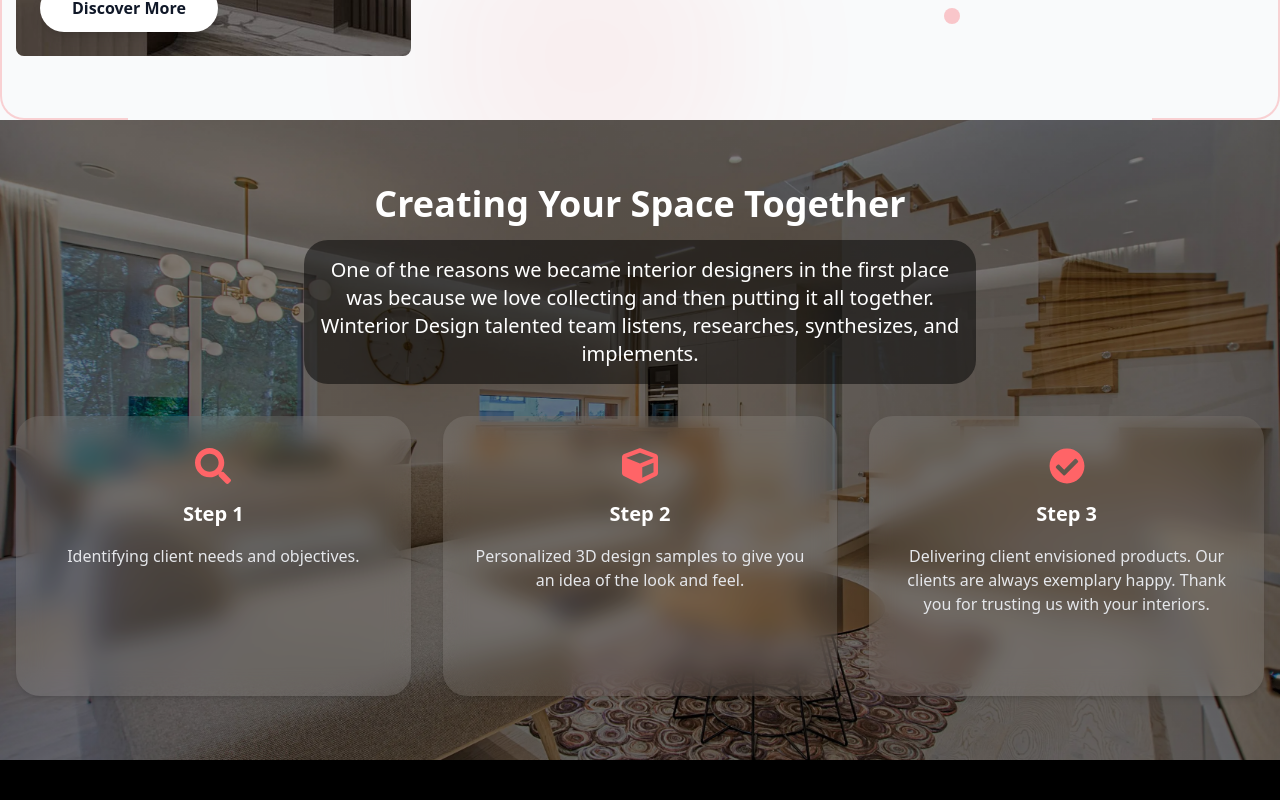
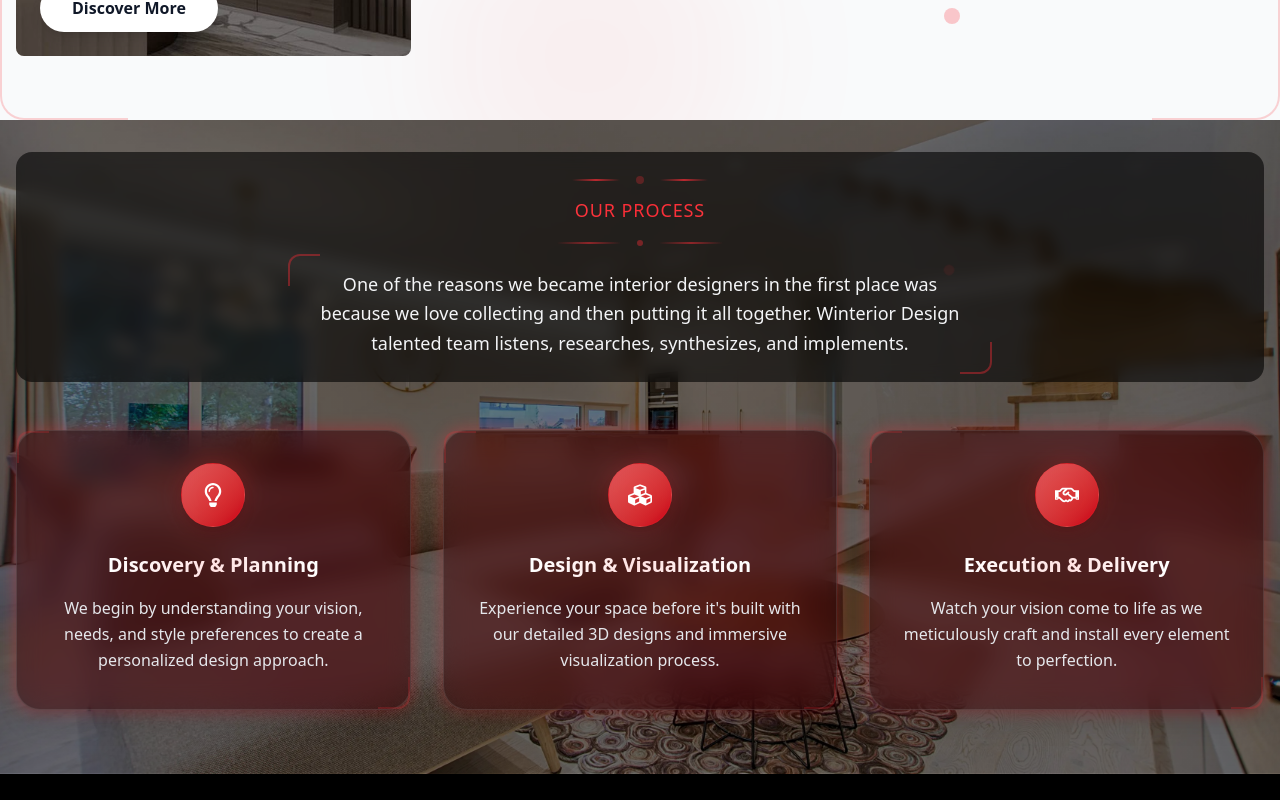
Before and after one commit to Lawrence137/winteriordesign-webapp, a React (Vite) app: page / in a window 1280 px wide. Shown: the part 2860-3660 px from the top of the page. Built offline with nearby package versions, Linux system fonts and the light colour scheme.

Commit message:
added aesthetics

```diff
--- a/src/components/Process.jsx
+++ b/src/components/Process.jsx
@@ -1,35 +1,57 @@
 import { memo } from 'react';
-import { FaSearch, FaCube, FaCheckCircle } from 'react-icons/fa';
+import { FaRegLightbulb, FaCubes, FaRegHandshake } from 'react-icons/fa';
 import ScrollReveal from './ScrollReveal';
 
 // Memoize the process step card to prevent unnecessary re-renders
 const ProcessStep = memo(({ Icon, title, description, delay }) => (
   <ScrollReveal delay={delay}>
-    <div className="step-card bg-white/10 backdrop-blur-md p-8 rounded-3xl shadow-md hover:shadow-lg hover:scale-105 transition-all duration-300 h-[280px] flex flex-col items-center">
-      <Icon className="text-red-400 text-4xl mb-4" />
-      <h3 className="text-xl font-semibold mb-4">{title}</h3>
-      <p className="text-gray-200 text-center">
-        {description}
-      </p>
+    <div className="group relative">
+      {/* Animated Background Glow */}
+      <div className="absolute -inset-0.5 bg-gradient-to-r from-red-500 to-red-600 rounded-3xl blur opacity-30 group-hover:opacity-50 transition duration-500"></div>
+
+      {/* Card Content */}
+      <div className="relative bg-black/40 backdrop-blur-md p-8 rounded-3xl shadow-xl hover:shadow-2xl transition-all duration-500 h-[280px] flex flex-col items-center border border-white/10">
+        {/* Icon Container with Glow Effect */}
+        <div className="relative mb-6">
+          <div className="absolute inset-0 bg-red-500/20 rounded-full blur-md transform group-hover:scale-110 transition-transform duration-500"></div>
+          <div className="relative bg-gradient-to-br from-red-400/80 to-red-600/80 w-16 h-16 rounded-full flex items-center justify-center shadow-lg border border-red-500/20">
+            <Icon className="text-white text-2xl transform group-hover:scale-110 transition-transform duration-500" />
+          </div>
+        </div>
+
+        {/* Title with Gradient */}
+        <h3 className="text-xl font-bold mb-4 bg-gradient-to-r from-white via-red-100 to-white bg-clip-text text-transparent">
+          {title}
+        </h3>
+
+        {/* Description */}
+        <p className="text-gray-200 text-center leading-relaxed">
+          {description}
+        </p>
+
+        {/* Decorative Corner Elements */}
+        <div className="absolute top-0 left-0 w-8 h-8 border-l-2 border-t-2 border-red-500/20 rounded-tl-xl"></div>
+        <div className="absolute bottom-0 right-0 w-8 h-8 border-r-2 border-b-2 border-red-500/20 rounded-br-xl"></div>
+      </div>
     </div>
   </ScrollReveal>
 ));
 
 const processSteps = [
   {
-    Icon: FaSearch,
-    title: "Step 1",
-    description: "Identifying client needs and objectives."
+    Icon: FaRegLightbulb,
+    title: "Discovery & Planning",
+    description: "We begin by understanding your vision, needs, and style preferences to create a personalized design approach."
   },
   {
-    Icon: FaCube,
-    title: "Step 2",
-    description: "Personalized 3D design samples to give you an idea of the look and feel."
+    Icon: FaCubes,
+    title: "Design & Visualization",
+    description: "Experience your space before it's built with our detailed 3D designs and immersive visualization process."
   },
   {
-    Icon: FaCheckCircle,
-    title: "Step 3",
-    description: "Delivering client envisioned products. Our clients are always exemplary happy. Thank you for trusting us with your interiors."
+    Icon: FaRegHandshake,
+    title: "Execution & Delivery",
+    description: "Watch your vision come to life as we meticulously craft and install every element to perfection."
   }
 ];
 
@@ -37,7 +59,7 @@ function Process() {
   return (
     <section
       id="process"
-      className="relative py-16 text-white"
+      className="relative pt-8 pb-16 text-white"
     >
       {/* Desktop background */}
       <div
@@ -68,15 +90,51 @@ function Process() {
       </div>
 
       <div className="container mx-auto px-4 text-center relative">
-        {/* Title */}
-        <h2 className="text-3xl md:text-4xl font-dancing font-bold mb-4">
-          Creating Your Space Together
-        </h2>
+        {/* Header Container with Backdrop */}
+        <div className="relative mb-12 mx-auto max-w-[calc(100%-2rem)] md:max-w-none">
+          {/* Background Glow Effect */}
+          <div className="absolute inset-0 bg-black/60 backdrop-blur-sm rounded-2xl"></div>
 
-        {/* Description */}
-        <p className="max-w-2xl mx-auto text-lg md:text-xl bg-black/50 p-4 rounded-3xl mb-8">
-          One of the reasons we became interior designers in the first place was because we love collecting and then putting it all together. Winterior Design talented team listens, researches, synthesizes, and implements.
-        </p>
+          {/* Title with Enhanced Decoration */}
+          <div className="relative py-6 px-4 md:px-2">
+            {/* Decorative Top Line */}
+            <div className="flex items-center justify-center gap-2 sm:gap-4 mb-3">
+              <div className="h-[2px] w-8 sm:w-12 bg-gradient-to-r from-transparent via-red-500/70 to-transparent"></div>
+              <div className="w-1.5 sm:w-2 h-1.5 sm:h-2 rounded-full bg-red-500/30 animate-pulse"></div>
+              <div className="h-[2px] w-8 sm:w-12 bg-gradient-to-r from-transparent via-red-500/70 to-transparent"></div>
+            </div>
+
+            {/* Main Title */}
+            <h2 className="text-lg font-medium tracking-wider uppercase mb-4 bg-gradient-to-r from-red-400 via-red-500 to-red-400 text-transparent bg-clip-text">
+              Our Process
+            </h2>
+
+            {/* Decorative Bottom Line */}
+            <div className="flex items-center justify-center gap-2 sm:gap-4 mb-6">
+              <div className="h-[2px] w-10 sm:w-16 bg-gradient-to-r from-transparent via-red-500/50 to-transparent"></div>
+              <div className="w-1 sm:w-1.5 h-1 sm:h-1.5 rounded-full bg-red-500/40"></div>
+              <div className="h-[2px] w-10 sm:w-16 bg-gradient-to-r from-transparent via-red-500/50 to-transparent"></div>
+            </div>
+
+            {/* Description with Enhanced Styling */}
+            <div className="relative max-w-2xl mx-auto">
+              <p className="text-base md:text-lg text-gray-100 leading-relaxed px-2">
+                One of the reasons we became interior designers in the first place was because we love collecting and then putting it all together. Winterior Design talented team listens, researches, synthesizes, and implements.
+              </p>
+
+              {/* Corner Decorations */}
+              <div className="absolute -top-2 sm:-top-4 -left-2 sm:-left-4 w-6 sm:w-8 h-6 sm:h-8 border-l-2 border-t-2 border-red-500/40 rounded-tl-xl"></div>
+              <div className="absolute -bottom-2 sm:-bottom-4 -right-2 sm:-right-4 w-6 sm:w-8 h-6 sm:h-8 border-r-2 border-b-2 border-red-500/40 rounded-br-xl"></div>
+            </div>
+
+            {/* Additional Decorative Elements */}
+            <div className="absolute top-0 left-0 w-full h-full pointer-events-none overflow-hidden">
+              <div className="absolute -top-2 sm:-top-4 left-1/4 w-1 sm:w-1.5 h-1 sm:h-1.5 bg-red-500/40 rounded-full animate-ping"></div>
+              <div className="absolute top-1/2 right-1/4 w-1 sm:w-1.5 h-1 sm:h-1.5 bg-red-500/40 rounded-full animate-ping delay-300"></div>
+              <div className="absolute -bottom-2 sm:-bottom-4 left-1/3 w-1 sm:w-1.5 h-1 sm:h-1.5 bg-red-500/40 rounded-full animate-ping delay-700"></div>
+            </div>
+          </div>
+        </div>
 
         {/* Steps */}
         <div className="grid grid-cols-1 md:grid-cols-3 gap-8">
```
